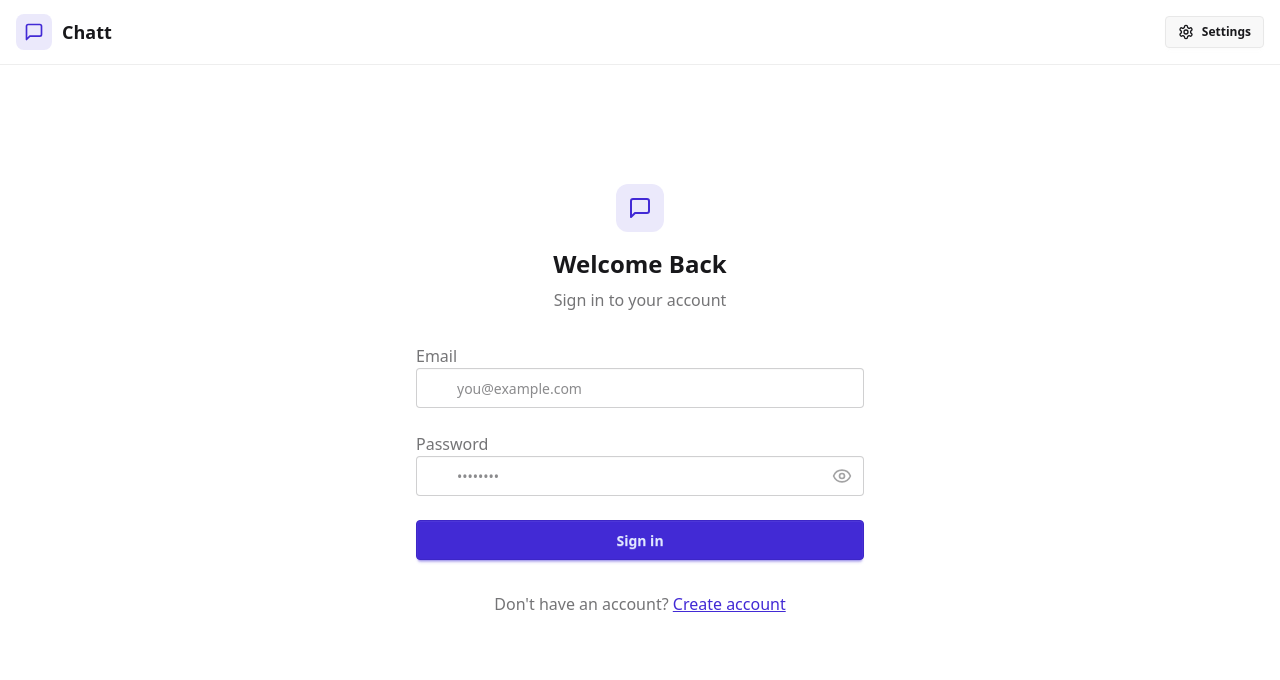
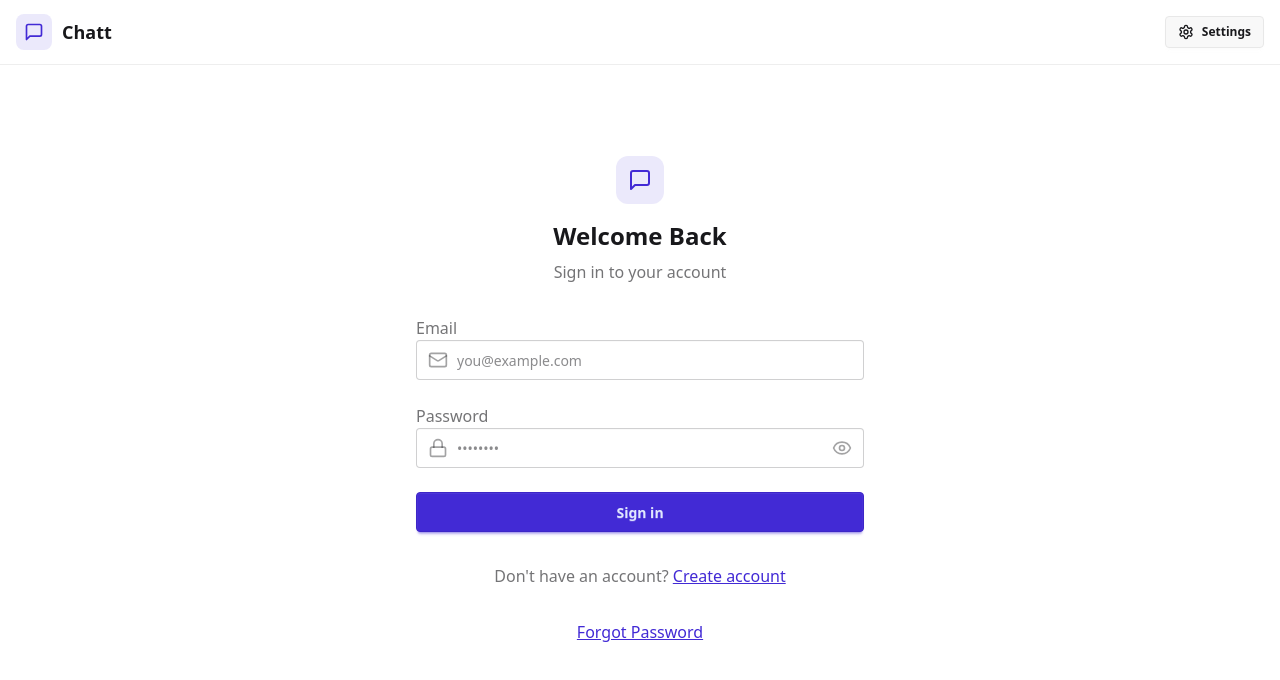
Before and after one commit to cieloakash/Chat, a React (Vite) app in the folder frontend/: page /login in a window 1280 px wide. Shown: the top 680 px of the page. Built offline with nearby package versions, Linux system fonts and the light colour scheme; no server answers.

Commit message:
link for forgot password

```diff
--- a/frontend/src/pages/LoginPage.jsx
+++ b/frontend/src/pages/LoginPage.jsx
@@ -39,8 +39,8 @@
             <label className="label">
               <span className="label-text font-medium">Email</span>
             </label>
-            <div className="relative">
-              <div className="absolute inset-y-0 left-0 pl-3 flex items-center pointer-events-none">
+            <div className="relative flex items-center">
+          <div className="absolute inset-y-0  pl-3 flex items-center pointer-events-none  left-0  z-10">
                 <Mail className="h-5 w-5 text-base-content/40" />
               </div>
               <input
@@ -59,8 +59,8 @@
             <label className="label">
               <span className="label-text font-medium">Password</span>
             </label>
-            <div className="relative">
-              <div className="absolute inset-y-0 left-0 pl-3 flex items-center pointer-events-none">
+            <div className="relative flex items-center">
+            <div className="absolute inset-y-0  pl-3 flex items-center pointer-events-none  left-0  z-10">
                 <Lock className="h-5 w-5 text-base-content/40" />
               </div>
               <input
@@ -110,6 +110,13 @@
             </Link>
           </p>
         </div>
+        <div className="text-center">
+          <p className="text-base-content/60">
+            <Link to="/forgot" className="link link-primary">
+              Forgot Password
+            </Link>
+          </p>
+        </div>
       </div>
     </div>
   );
```
